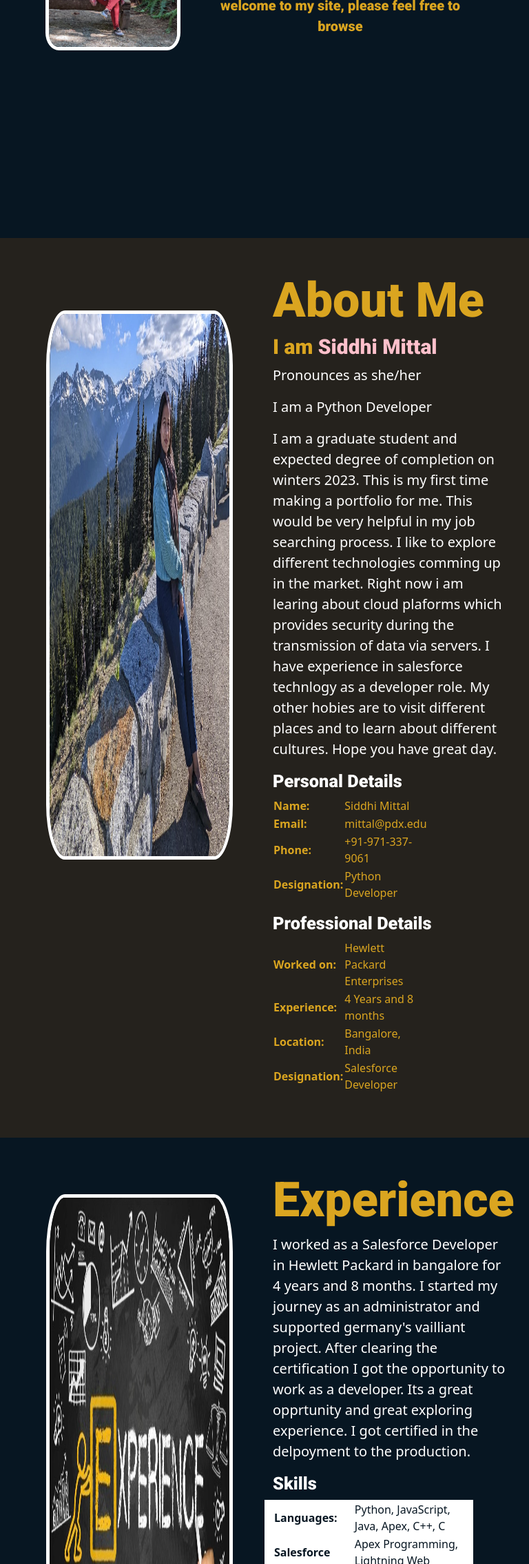
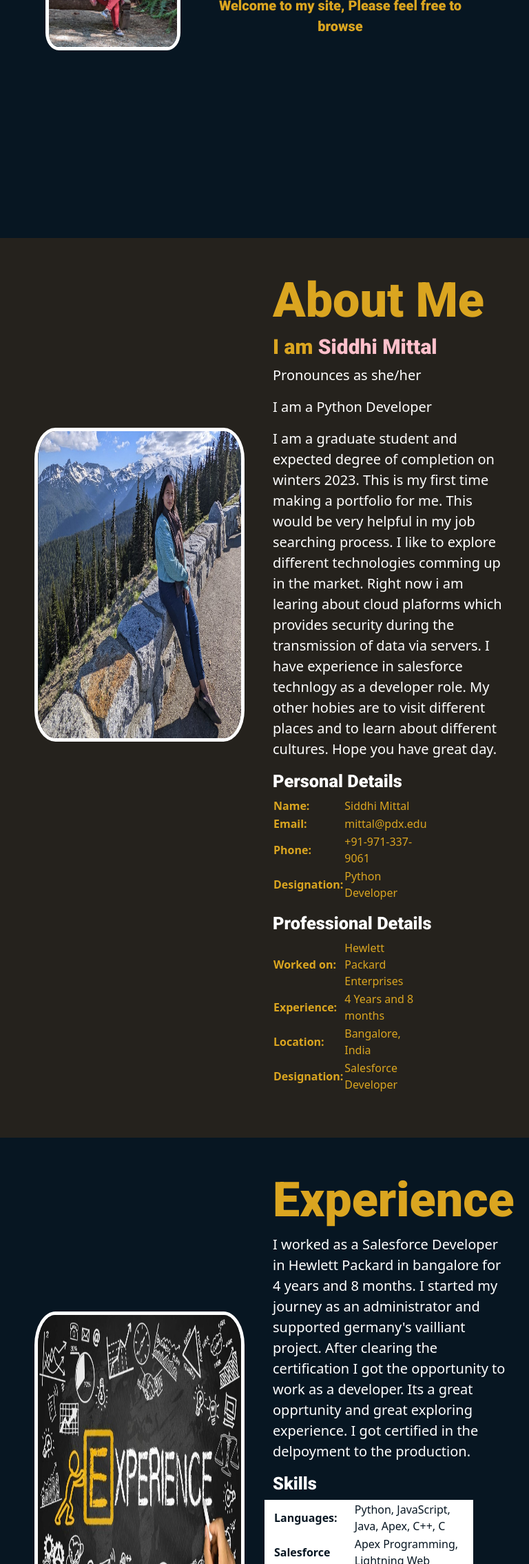
Before and after one commit to Siddhimittal/Siddhimittal.github.io, a plain HTML site: page index.html in a window 768 px wide. Shown: the part 533-2800 px from the top of the page at 69% size. Drawn offline with nearby package versions, Linux system fonts and the light colour scheme.

Commit message:
written seperated media query for Tab responsiveness

```diff
--- a/index.html
+++ b/index.html
@@ -54,7 +54,7 @@
                 <section class="col-md-8">
                     <p class="start">I am</p>
                     <h3 class="name">Siddhi Mittal</h3>
-                    <p class="welcome">welcome to my site, please feel free to browse</p>
+                    <p class="welcome">Welcome to my site, Please feel free to browse</p>
                 </section>
             </div>
         </div>
@@ -198,11 +198,11 @@
                             <table class="table5">
                                 <tbody>
                                     <tr>
-                                        <th>Bachelors in Conputer Science</th>
+                                        <th>Bachelors in Conputer Science:</th>
                                         <td>Punjab Technical University, India, 2010-2014</td>
                                     </tr>
                                     <tr>
-                                        <th>Masters  in Computer Science</th>
+                                        <th>Masters  in Computer Science:</th>
                                         <td>Portland state University,  Portland, Excepted 2023 </td>
                                     </tr>
                                 </tbody>
--- a/style.css
+++ b/style.css
@@ -172,7 +172,7 @@ body{
     align-items: center;
 }
 
-@media (max-width:768.1px){
+@media (max-width: 768px) {
     .aboutme-image{
         display:flex;
         margin: auto;
@@ -188,12 +188,28 @@ body{
 }
 
 
-@media (min-width:768px){
+@media (min-width: 768px) and (max-width: 1023.9px) {
     .aboutme-image{
         display:flex;
         margin: auto;
-        width: 80%;
-        height: 70%;
+        width: 90%;
+        height: 40%;
+        margin-top: 60%;
+        border-radius: 10%;
+        overflow: hidden;
+        border: 5px solid #fff;
+        align-items: center;
+        align-self: center;
+        justify-content: center;
+    }
+}
+
+@media (min-width: 1024px) {
+    .aboutme-image{
+        display:flex;
+        margin: auto;
+        width: 85%;
+        height: 60%;
         margin-top: 10%;
         border-radius: 10%;
         overflow: hidden;
@@ -252,7 +268,7 @@ body{
     align-items: center;
 }
 
-@media (max-width:768px){
+@media (max-width: 768px) {
     .experience-image{
         display:flex;
         margin: auto;
@@ -267,12 +283,28 @@ body{
     }
 }
 
-@media (min-width:768px){
+@media (min-width: 768px) and (max-width: 1023.9px) {
     .experience-image{
         display:flex;
         margin: auto;
-        width: 80%;
-        height: 70%;
+        width: 90%;
+        height: 40%;
+        margin-top: 60%;
+        border-radius: 10%;
+        overflow: hidden;
+        border: 5px solid #fff;
+        align-items: center;
+        align-self: center;
+        justify-content: center;
+    }
+}
+
+@media (min-width: 1024px) {
+    .experience-image{
+        display:flex;
+        margin: auto;
+        width: 85%;
+        height: 60%;
         margin-top: 10%;
         border-radius: 10%;
         overflow: hidden;
```
